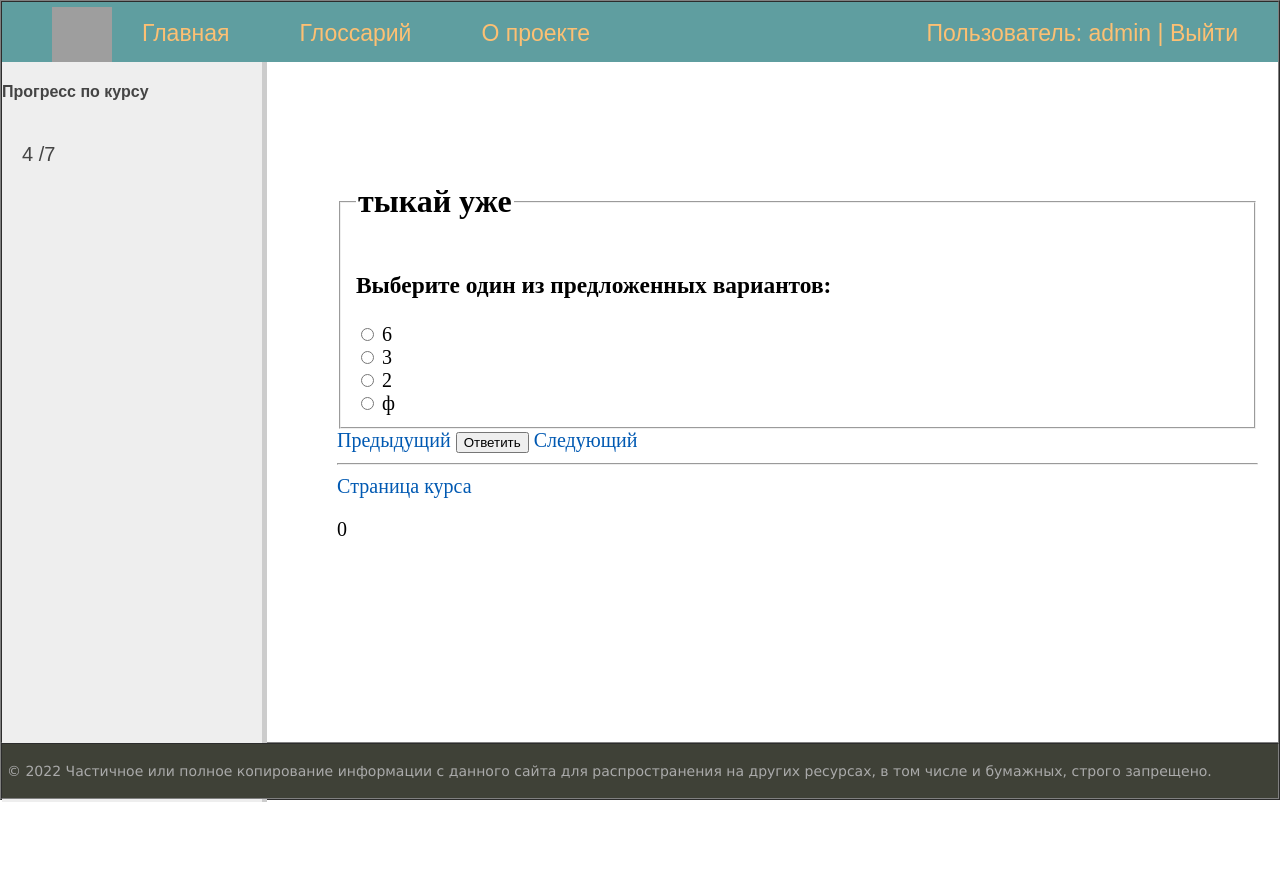
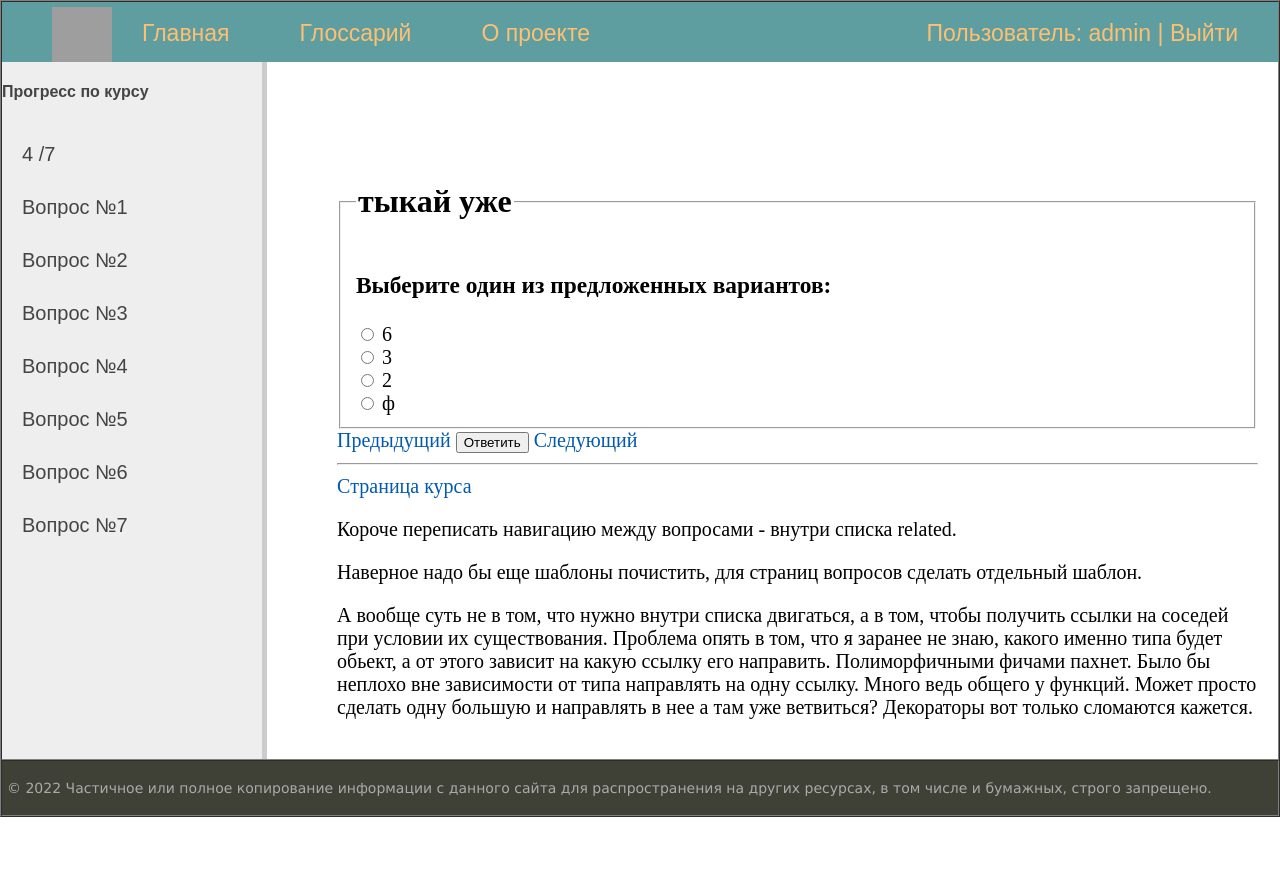
Before and after one commit to BadmHaalg/Ugin-naadn, a Django app: a page that uses templates/kalm_quizes/base_template_1.html in a window 1280 px wide. After the commit the page ends 817 px from the top, so only its background shows below. Run offline with Django 3.2, Linux system fonts and the light colour scheme; a user stored in the database is signed in; data comes from the database, SQL or seed files in the repository; both versions use the stored data as it was after the commit; grey boxes are pictures that could not be loaded.

Commit message:
changed getting related questions

```diff
--- a/kalm_quizes/models.py
+++ b/kalm_quizes/models.py
@@ -29,12 +29,11 @@ class Quiz(models.Model):
         count_all = self.single_choice_count() + self.put_in_order_count() + self.put_in_gaps_count()
         return count_all
 
-    # def get_all_related(self):
-    #     single_choice_list = self.singlechoice_set.all()
-    #     put_in_order_list = self.putinorder_set.all()
-    #     put_in_gaps_list = self.putingaps_set.all()
-    #     sum = single_choice_list + put_in_gaps_list + put_in_order_list
-    #     return sum
+    def get_all_related(self): #Можно ли QuerySet перевести в список?
+        single_choice_list = [obj for obj in self.singlechoice_set.all()]
+        put_in_order_list = [obj for obj in self.putinorder_set.all()]
+        put_in_gaps_list = [obj for obj in self.putingaps_set.all()]
+        return single_choice_list + put_in_order_list + put_in_gaps_list
 
     class Meta:
         verbose_name = 'Курс'
@@ -53,6 +52,13 @@ class SingleChoice(models.Model):
     def __str__(self):
         return f'{self.question_number}. {self.question_text}'
 
+    def type(self):
+        return 'SingleChoice'
+
+    def url(self):
+        url = "{% url 'kalm_quizes:single_choice_page' 1 1 %}"
+        return url
+
     class Meta:
         verbose_name = 'Вопрос с одним вариантом ответа'
         verbose_name_plural = 'Вопросы с одним вариантом ответа'
@@ -68,6 +74,9 @@ class PutInGaps(models.Model):
     def __str__(self):
         return f'{self.question_number}. {self.question_text}'
 
+    def type(self):
+        return 'PutInGaps'
+
     class Meta:
         verbose_name = 'Задание на заполнение пропусков'
         verbose_name_plural = 'Задания для заполнения пропусков'
@@ -81,6 +90,9 @@ class PutInOrder(models.Model):
 
     def __str__(self):
         return f'{self.question_number}. {self.question_text}'
+
+    def type(self):
+        return 'PutInOrder'
 
     class Meta:
         verbose_name = 'Задание на порядок слов'
--- a/kalm_quizes/views.py
+++ b/kalm_quizes/views.py
@@ -135,18 +135,60 @@ def quiz_page(request, quiz_id, profile):
     return render(request, 'kalm_quizes/quiz_page_template.html', context)
 
 
+# @answer_decorator
+# def one_big_function(request, quiz_id, question_id, answer_status):
+#     quiz = get_object_or_404(Quiz, pk=quiz_id)
+#     question = [obj for obj in quiz.get_all_related()
+#                 if obj.question_number == question_id]
+#
+#     context = {
+#         'menu': menu,
+#         'quiz': quiz,
+#         'question': question,
+#         'single_choice_count': quiz.single_choice_count,  # это кажется можно заменить
+#         'put_in_order_count': quiz.put_in_order_count,
+#         'put_in_gaps_count': quiz.put_in_gaps_count,
+#         'sum': quiz.get_count_all,
+#         'answer_status': answer_status,
+#         'quizes_stat': get_quiz_stat(request),
+#     }
+#
+#     if question.type() == 'SingleChoice':
+#         answers_set = [question.right_answer, question.wrong_answer_1,
+#                        question.wrong_answer_2, question.wrong_answer_3]
+#         context['answers_set'] = answers_set
+#         pass
+#     elif question.type() == 'PutInOrder':
+#         pass
+#     elif question.type() == 'PutInGaps':
+#         pass
+
+#
+# def prosloika(request, quiz_id, question_id):
+#     quiz = get_object_or_404(Quiz, pk=quiz_id)
+#     question = [obj for obj in quiz.get_all_related() if obj.question_number == question_id][0]
+#     if question.type == 'SingleChoice':
+#         return single_choice_page(request, quiz_id, question_id)
+#     elif question.type == 'PutInOrder':
+#         return put_in_order_page(request, quiz_id, question_id)
+#     elif question.type == 'PutInGaps':
+#         return put_in_gaps_page(request, quiz_id, question_id)
+
+
 @answer_decorator
 def single_choice_page(request, quiz_id, question_id, answer_status):
     quiz = get_object_or_404(Quiz, pk=quiz_id)
-    question = quiz.singlechoice_set.get(question_number=question_id)
-    answers_set = [question.right_answer, question.wrong_answer_1, question.wrong_answer_2, question.wrong_answer_3]
+    question = quiz.singlechoice_set.get(question_number=question_id)#отличается
+    answers_set = [question.right_answer, question.wrong_answer_1,
+                   question.wrong_answer_2, question.wrong_answer_3]
+                    #можно просто написать, get_asnwers_set?
     shuffle(answers_set)
     context = {
         'menu': menu,
         'quiz': quiz,
         'question': question,
         'answers_set': answers_set,
-        'single_choice_count': quiz.single_choice_count,
+        'single_choice_count': quiz.single_choice_count, #это кажется можно заменить
         'put_in_order_count': quiz.put_in_order_count,
         'put_in_gaps_count': quiz.put_in_gaps_count,
         'sum': quiz.get_count_all,
@@ -255,3 +297,5 @@ class RegisterUser(generic.CreateView):
     form_class = RegisterUserForm
     template_name = 'registration/register.html'
     success_url = reverse_lazy('login')
+
+#попробуем написать функцию прослойку?
--- a/templates/kalm_quizes/base_template_1.html
+++ b/templates/kalm_quizes/base_template_1.html
@@ -42,14 +42,22 @@
 					{% if course.quiz_number == quiz.quiz_number %}
 						{{stat}} /{{course.get_count_all}}
 					{% endif %}
-    			{% endfor %}</ul>
+    			{% endfor %}
+					{% if question %}
+						 {% for obj in quiz.get_all_related %}
+								{% if obj.type == 'SingleChoice' %}
+									 <li><a href="{% url 'kalm_quizes:single_choice_page' quiz.id obj.question_number %}">Вопрос №{{ obj.question_number }}</a></li>
+								{% elif obj.type == 'PutInOrder' %}
+									  <li><a href="{% url 'kalm_quizes:put_in_order_page' quiz.id obj.question_number %}">Вопрос №{{ obj.question_number }}</a></li>
+								{% elif obj.type == 'PutInGaps' %}
+									 <li><a href="{% url 'kalm_quizes:put_in_gaps_page' quiz.id obj.question_number %}">Вопрос №{{ obj.question_number }}</a></li>
+								{% endif %}
+						{% endfor %}
+					{% endif %}
+				</ul>
 
 		{% else %}
-		<ul id="leftchapters">
-			<li>Нужен</li>
-			<li>ли</li>
-			<li>здесь</li>
-			<li>сайдбар?</li>
+		<ul id="leftchapters1">
 			<li><input type="search" id="search" name="search"></li>
 		</ul>
 		{% endif %}
--- a/templates/kalm_quizes/order_template.html
+++ b/templates/kalm_quizes/order_template.html
@@ -1,7 +1,7 @@
 {% extends 'kalm_quizes/base_template_1.html' %}
 
 {% block content %}
-<h1>Переведите и расставьте слова по порядку:</h1><br>
+<h1>Задание на порядок</h1><br>
 <form action="{% url 'kalm_quizes:put_in_order_page' quiz.id question.question_number %}" method="post" id="s">
     {% csrf_token %}
     <fieldset>
@@ -36,7 +36,7 @@
 <a href="{% url 'kalm_quizes:quiz_page' quiz.id %}">Cтраница курса</a>
 
 
-<h2>результат - {{message}}</h2>
-<h3>{{answer_status.result}}</h3>
+<h2>{{message}}</h2>
+
 
 {% endblock %}
--- a/templates/kalm_quizes/single_choice_template.html
+++ b/templates/kalm_quizes/single_choice_template.html
@@ -5,8 +5,7 @@
 {% endblock %}
 
 {% block content %}
-{% if message %}<h2>{{ message}}</h2>
-    {% endif %}
+
 <form action="{% url 'kalm_quizes:single_choice_page' quiz.id question.question_number %}" method="post" id="s">
     {% csrf_token %}
     <fieldset>
@@ -21,6 +20,7 @@
             <label for="answer{{forloop.counter}}">{{answer}}</label><br>
         {% endfor %}
 </fieldset>
+
 </form>
 {% if question.question_number|add:'-1' >= 1 %}
     <a href="{% url 'kalm_quizes:single_choice_page' quiz.id question.question_number|add:'-1' %}">Предыдущий</a>
@@ -34,6 +34,17 @@
 <hr>
 <a href="{% url 'kalm_quizes:quiz_page' quiz.id %}">Cтраница курса</a>
 
-<p>{{answer_status.result}}</p>
+   {% if message %}<h2>{{ message}}</h2>
+    {% endif %}
+<p>Короче переписать навигацию между вопросами - внутри списка related.</p>
+<p>Наверное надо бы еще шаблоны почистить, для страниц вопросов сделать отдельный шаблон.</p>
+<p>А вообще суть не в том, что нужно внутри списка двигаться, а в том, чтобы получить ссылки на соседей
+    при условии их существования. Проблема опять в том, что я заранее не знаю, какого именно типа будет обьект,
+    а от этого зависит на какую ссылку его направить. Полиморфичными фичами пахнет.
+    Было бы неплохо вне зависимости от типа направлять на одну ссылку. Много ведь общего у функций.
+    Может просто сделать одну большую и направлять в нее а там уже ветвиться? Декораторы вот только
+    сломаются кажется.</p>
+
+
 
 {% endblock %}
```
Also changed, not shown: templates/kalm_quizes/put_in_gaps_template.html (+5 -5 lines), templates/kalm_quizes/question_page_template.html (added, +10 -0 lines), templates/kalm_quizes/quiz_page_template.html (+30 -18 lines), db.sqlite3.
